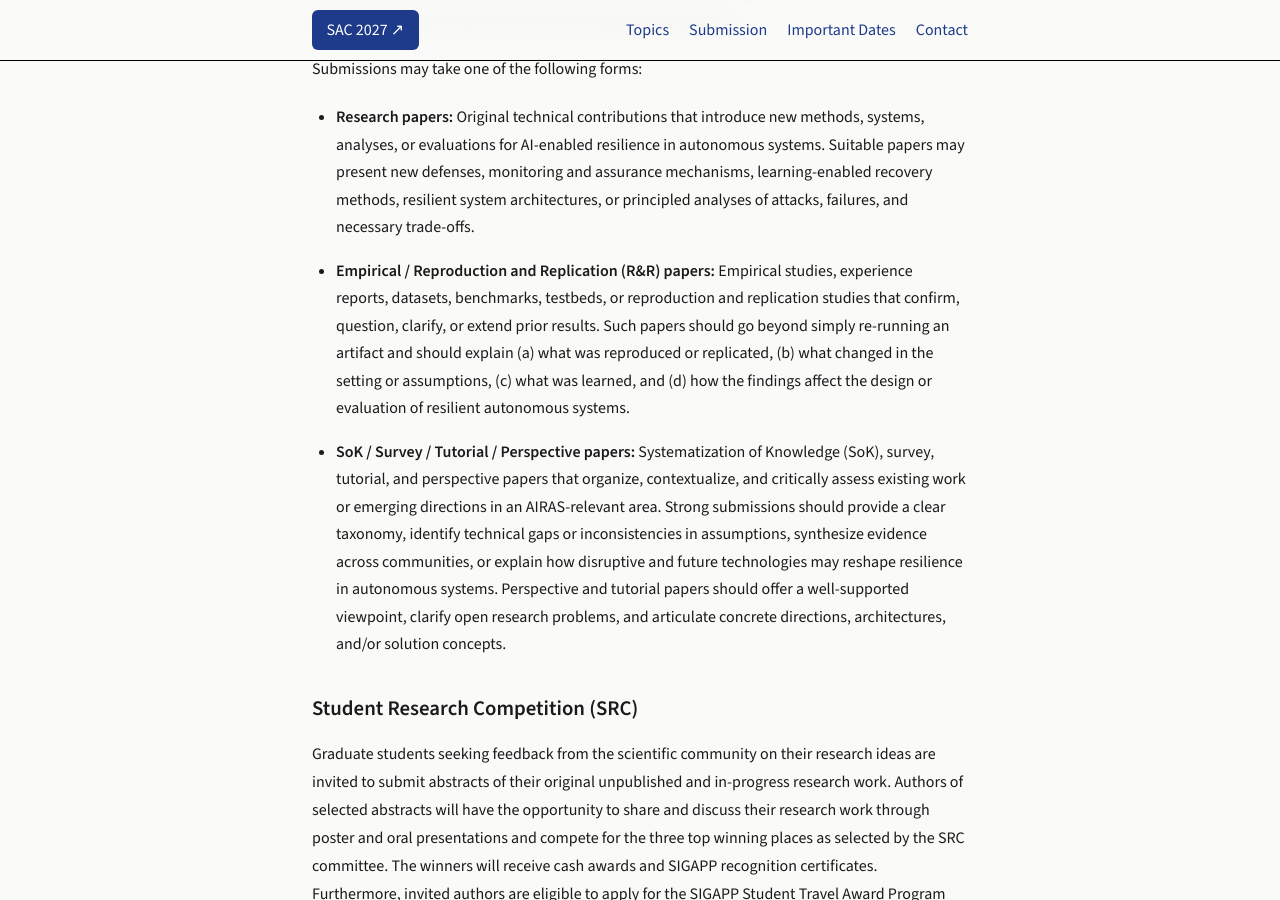
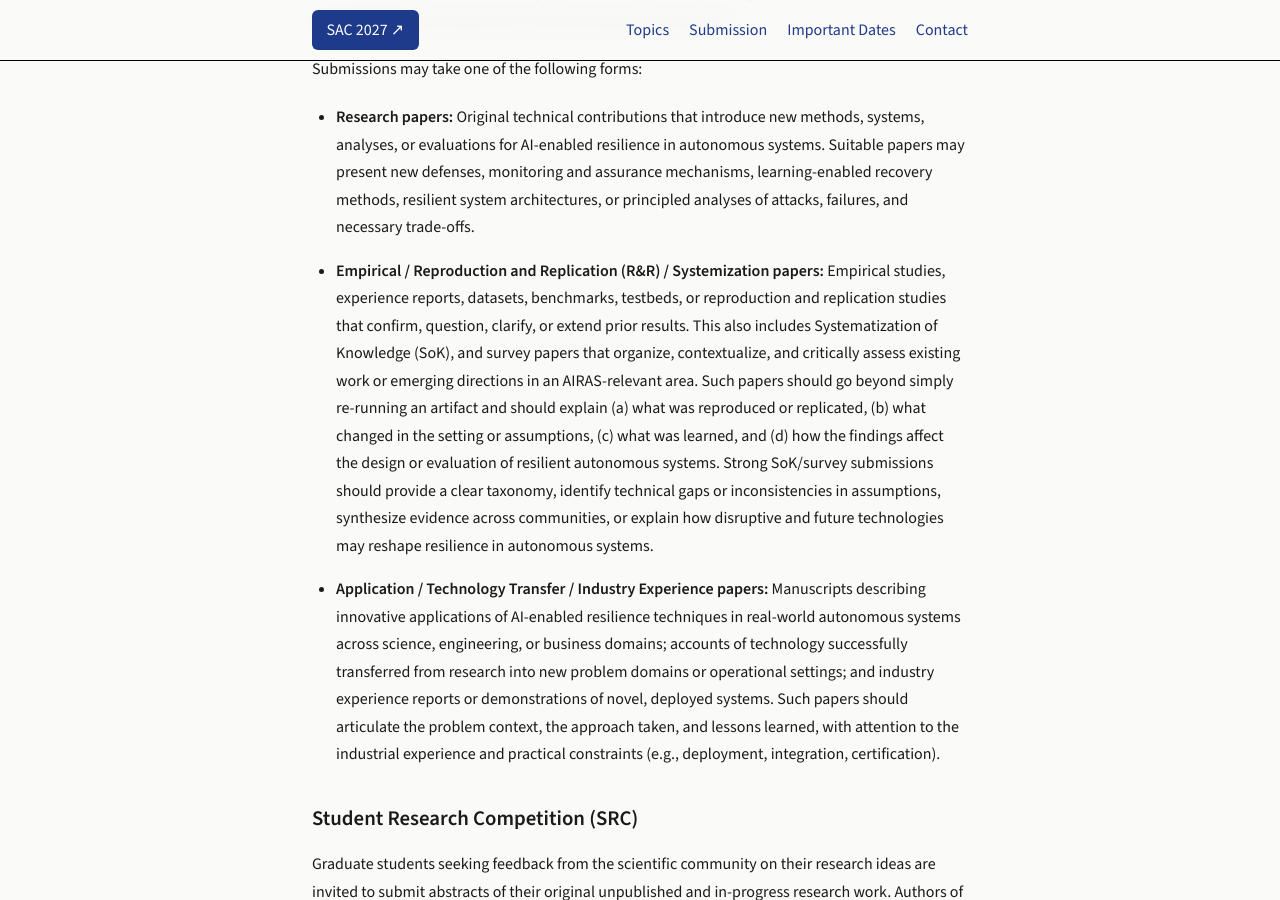
Before and after one commit to airas-sac/airas-sac.github.io, a Jekyll site: the page built from airas2027/index.md, in a window 1280 px wide and 900 px high, scrolled down 1757 px. Built offline with Jekyll 4.4.1, drawn with Linux system fonts in a browser that asks for light colours.

Commit message:
Revise submission categories in index.md
Updated submission categories to include new definitions and clarify the types of papers accepted for AIRAS.

```diff
--- a/airas2027/index.md
+++ b/airas2027/index.md
@@ -64,8 +64,8 @@ AIRAS welcomes original submissions of up to **8 pages** (two extra pages with a
 Submissions may take one of the following forms:
 
 - **Research papers:** Original technical contributions that introduce new methods, systems, analyses, or evaluations for AI-enabled resilience in autonomous systems. Suitable papers may present new defenses, monitoring and assurance mechanisms, learning-enabled recovery methods, resilient system architectures, or principled analyses of attacks, failures, and necessary trade-offs.
-- **Empirical / Reproduction and Replication (R&R) papers:** Empirical studies, experience reports, datasets, benchmarks, testbeds, or reproduction and replication studies that confirm, question, clarify, or extend prior results. Such papers should go beyond simply re-running an artifact and should explain (a) what was reproduced or replicated, (b) what changed in the setting or assumptions, (c) what was learned, and (d) how the findings affect the design or evaluation of resilient autonomous systems.
-- **SoK / Survey / Tutorial / Perspective papers:** Systematization of Knowledge (SoK), survey, tutorial, and perspective papers that organize, contextualize, and critically assess existing work or emerging directions in an AIRAS-relevant area. Strong submissions should provide a clear taxonomy, identify technical gaps or inconsistencies in assumptions, synthesize evidence across communities, or explain how disruptive and future technologies may reshape resilience in autonomous systems. Perspective and tutorial papers should offer a well-supported viewpoint, clarify open research problems, and articulate concrete directions, architectures, and/or solution concepts.
+- **Empirical / Reproduction and Replication (R&R) / Systemization papers:** Empirical studies, experience reports, datasets, benchmarks, testbeds, or reproduction and replication studies that confirm, question, clarify, or extend prior results. This also includes Systematization of Knowledge (SoK), and survey papers that organize, contextualize, and critically assess existing work or emerging directions in an AIRAS-relevant area. Such papers should go beyond simply re-running an artifact and should explain (a) what was reproduced or replicated, (b) what changed in the setting or assumptions, (c) what was learned, and (d) how the findings affect the design or evaluation of resilient autonomous systems. Strong SoK/survey submissions should provide a clear taxonomy, identify technical gaps or inconsistencies in assumptions, synthesize evidence across communities, or explain how disruptive and future technologies may reshape resilience in autonomous systems.
+- **Application / Technology Transfer / Industry Experience papers:** Manuscripts describing innovative applications of AI-enabled resilience techniques in real-world autonomous systems across science, engineering, or business domains; accounts of technology successfully transferred from research into new problem domains or operational settings; and industry experience reports or demonstrations of novel, deployed systems. Such papers should articulate the problem context, the approach taken, and lessons learned, with attention to the industrial experience and practical constraints (e.g., deployment, integration, certification).
 {: .submission-list}
 
 
```
